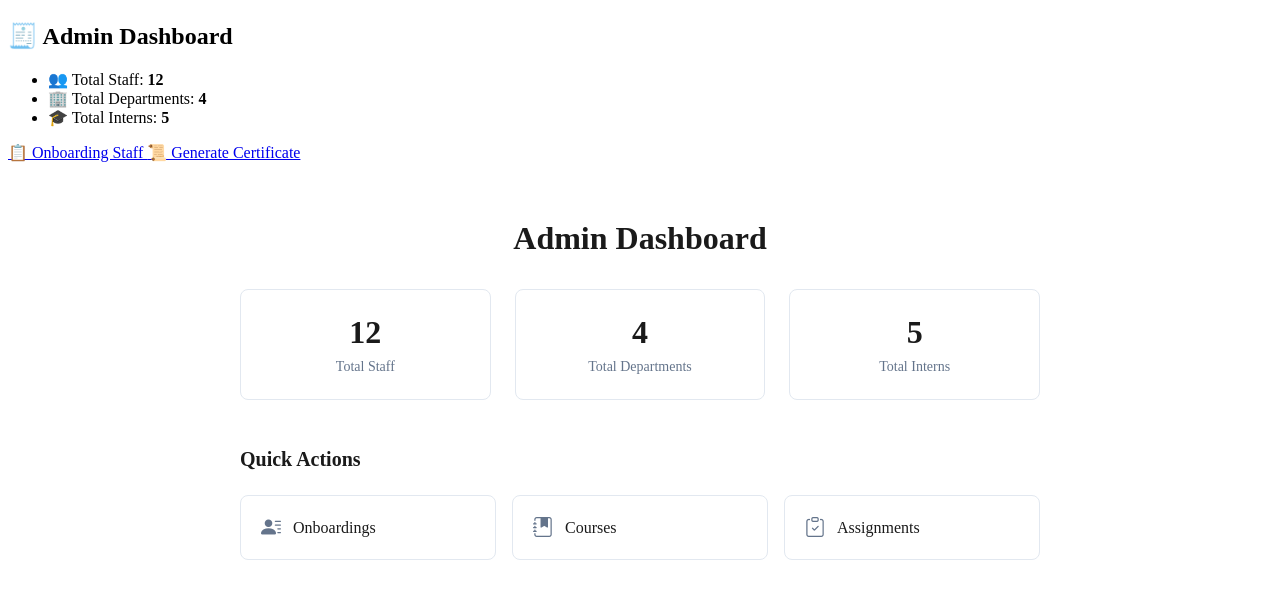
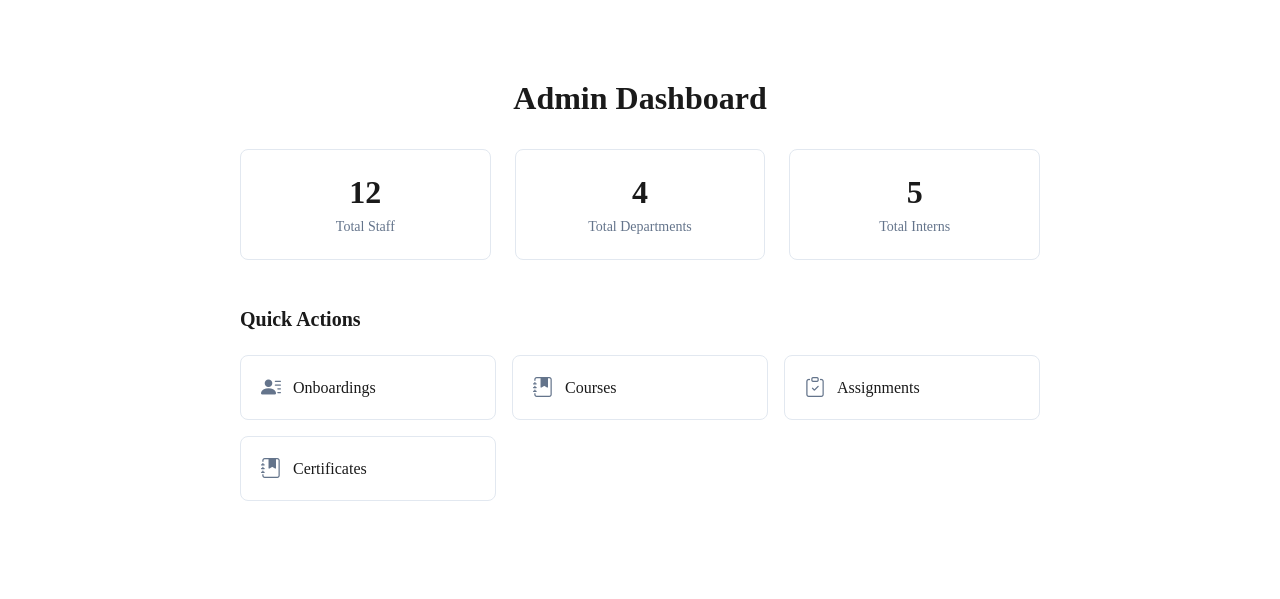
Before and after one commit to shijas679/nexoreva, a Django app: page / in a window 1280 px wide. Shown: the part 58-657 px from the top of the page. Run offline with Django 5.2, Linux system fonts and the light colour scheme; a user stored in the database is signed in; some libraries are stand-ins or nearby versions.

Commit message:
updated ui

```diff
--- a/templates/dashboard/dashboard.html
+++ b/templates/dashboard/dashboard.html
@@ -8,26 +8,10 @@
 {% block title %}Dashboard{% endblock %}
 
 {% block content %}
-<div class="container mt-4">
-  <h2 class="mb-3">🧾 Admin Dashboard</h2>
 
-  <ul class="list-group mb-4">
-    <li class="list-group-item">👥 Total Staff: <strong>{{ total_staff }}</strong></li>
-    <li class="list-group-item">🏢 Total Departments: <strong>{{ total_departments }}</strong></li>
-    <li class="list-group-item">🎓 Total Interns: <strong>{{ total_interns }}</strong></li>
-  </ul>
 
-  <!-- Action Buttons -->
-  <div class="d-flex gap-3">
-    <!-- 🚀 Onboarding Button -->
-    <a href="{% url 'view_staff' %}" class="btn btn-success">
-      📋 Onboarding Staff
-    </a>
 
-    <!-- 📜 Certificate Generation Button -->
-    <a href="{% url 'generate_certificate' %}" class="btn btn-primary">
-      📜 Generate Certificate
-    </a>
+
 <div class="container">
   <div class="dashboard-content">
     <h2 class="dashboard-title">Admin Dashboard</h2>
@@ -38,6 +22,7 @@
         <div class="stat-number">{{ total_staff }}</div>
         <div class="stat-label">Total Staff</div>
       </div>
+
 
       <div class="stat-card">
         <div class="stat-number">{{ total_departments }}</div>
@@ -67,6 +52,11 @@
         <i class="bi bi-clipboard-check"></i>
         <span>Assignments</span>
       </a>
+
+        <a href="{% url 'generate_certificate' %}" class="action-btn">
+        <i class="bi bi-journal-bookmark-fill"></i>
+        <span>Certificates</span>
+      </a>
     </div>
   </div>
 </div>
```
